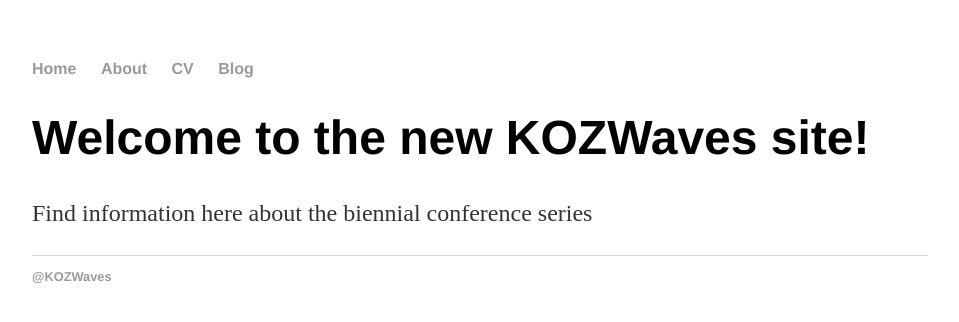
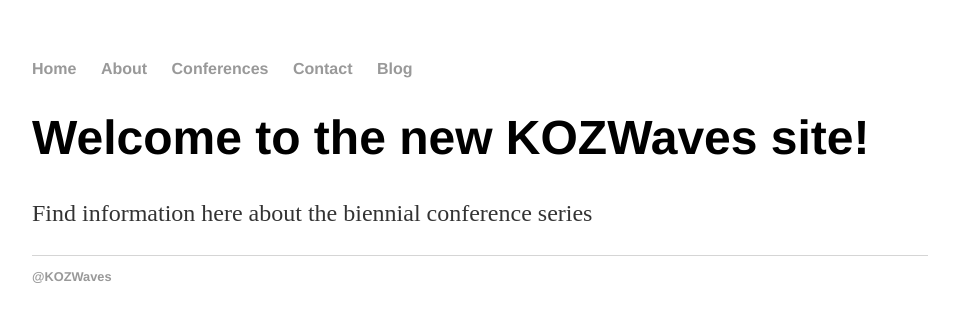
Before and after one commit to kozwaves/kozwaves.github.io, a Jekyll site: the page built from index.html, in a window 1280 px wide. Shown: the top 322 px of the page, without its empty margins (160-1119 px from the left). Built offline with Jekyll 4.4.1, drawn with Linux system fonts in a browser that asks for light colours.

Commit message:
Update default.html

```diff
--- a/_layouts/default.html
+++ b/_layouts/default.html
@@ -10,7 +10,8 @@
 	    		<ul>
 	        		<li><a href="/">Home</a></li>
 		        	<li><a href="/about">About</a></li>
-	        		<li><a href="/cv">CV</a></li>
+	        		<li><a href="/cv">Conferences</a></li>
+				<li><a href="/cv">Contact</a></li>
 	        		<li><a href="/blog">Blog</a></li>
 	    		</ul>
 			</nav>
```
